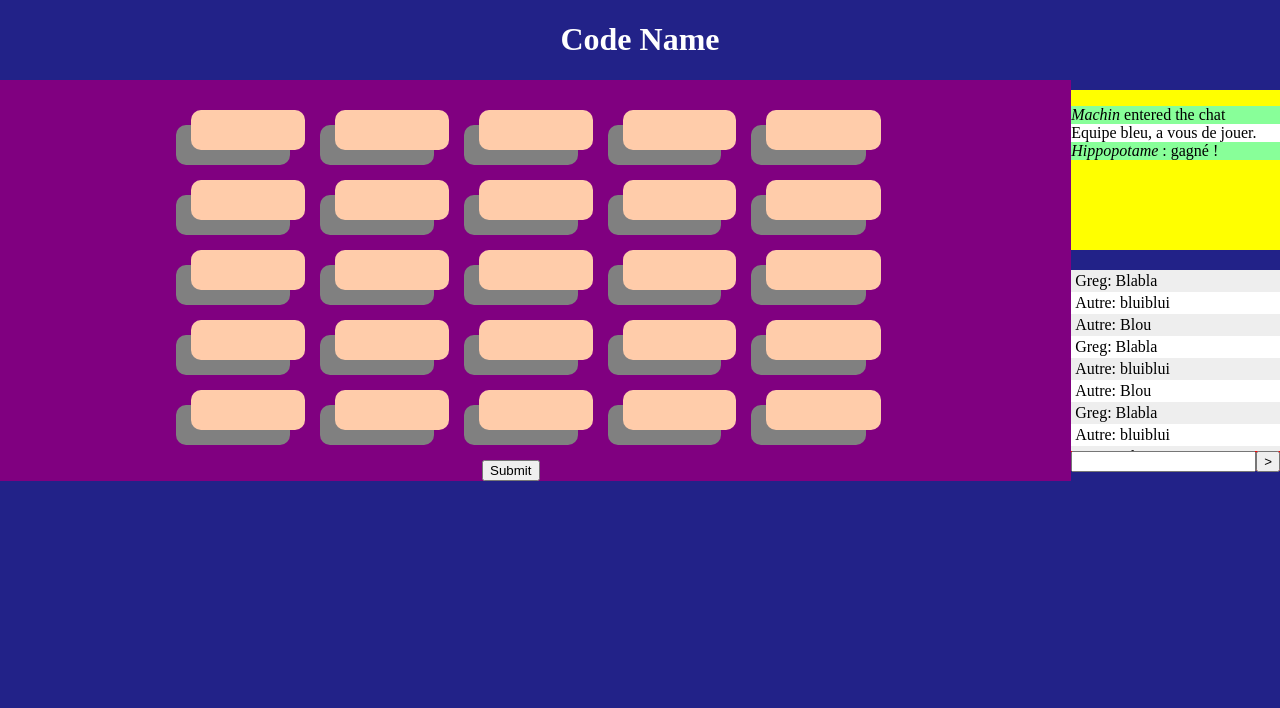
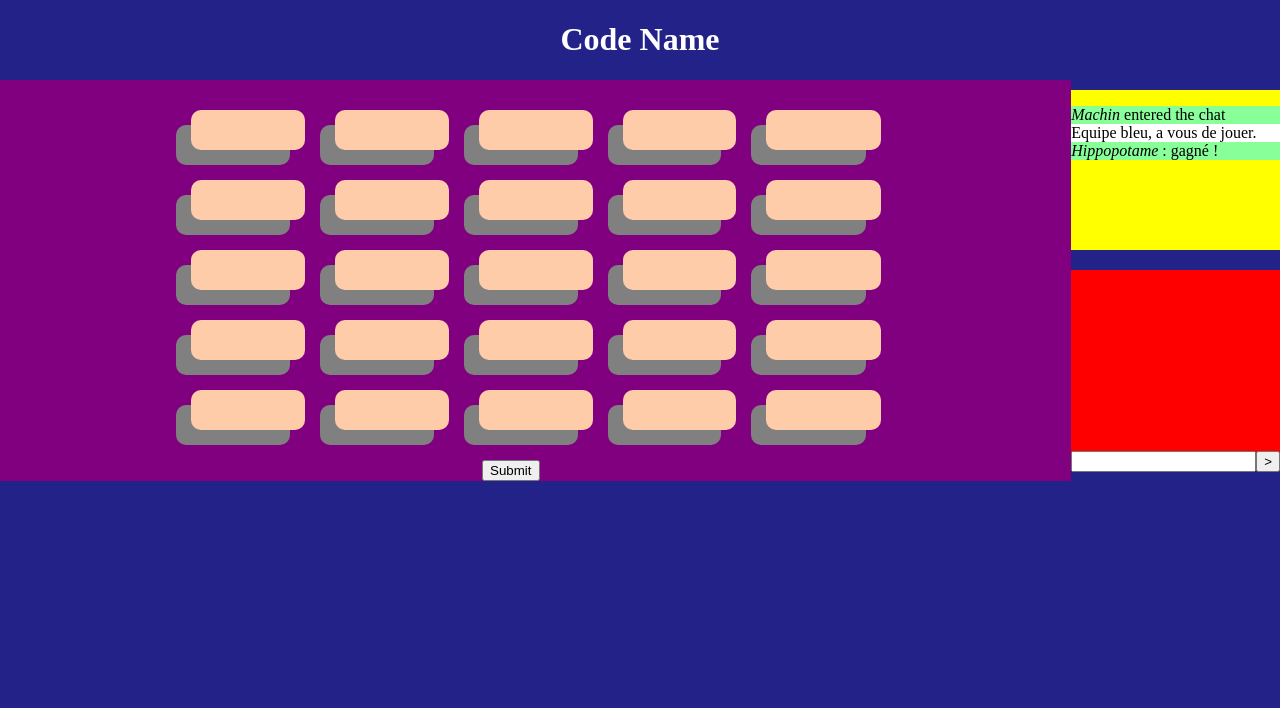
Before and after one commit to GChalony/CodeName, a Flask app: template templates/grid.html in a window 1280 px wide. Shown: the top 708 px of the page. Run offline with Flask 2, Linux system fonts and the light colour scheme; the template is opened without the code that fills it, so the values that code supplies are empty; some libraries are stand-ins or nearby versions.

Commit message:
Rm default chat msg

```diff
--- a/templates/grid.html
+++ b/templates/grid.html
@@ -45,9 +45,6 @@
             </div>
             <div id="chat">
                 <ul id="messages" class="msglist">
-                    <li>Greg: Blabla</li><li>Autre: bluiblui</li><li>Autre: Blou</li>
-                    <li>Greg: Blabla</li><li>Autre: bluiblui</li><li>Autre: Blou</li>
-                    <li>Greg: Blabla</li><li>Autre: bluiblui</li><li>Autre: Blou</li>
                 </ul>
                 <form id="msgform">
                     <input type="text" id="m" autocomplete="off">
```
